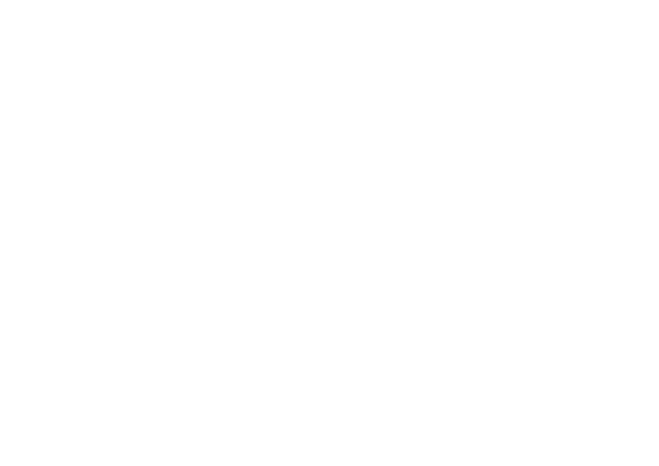
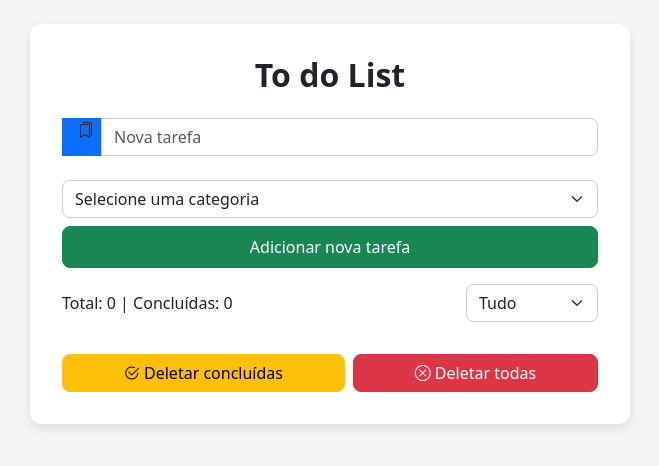
Before and after one commit to Junior010101/ToDoList_ReactJs, a React app: page / in a window 1280 px wide. Shown: the whole page, without its empty margins (310-969 px from the left). Built offline with nearby package versions, Linux system fonts and the light colour scheme.

Commit message:
Base feita

```diff
--- a/package.json
+++ b/package.json
@@ -7,6 +7,8 @@
     "@testing-library/jest-dom": "^6.8.0",
     "@testing-library/react": "^16.3.0",
     "@testing-library/user-event": "^13.5.0",
+    "bootstrap": "^5.3.8",
+    "bootstrap-icons": "^1.13.1",
     "react": "^19.1.1",
     "react-dom": "^19.1.1",
     "react-scripts": "5.0.1",
--- a/public/index.html
+++ b/public/index.html
@@ -9,7 +9,7 @@
       name="description"
       content="Web site created using create-react-app"
     />
-    <title>React App</title>
+    <title>To do List</title>
   </head>
   <body>
     <noscript>You need to enable JavaScript to run this app.</noscript>
--- a/src/index.js
+++ b/src/index.js
@@ -1,3 +1,6 @@
+import 'bootstrap/dist/css/bootstrap.min.css';
+import 'bootstrap/dist/js/bootstrap.bundle.min';
+import 'bootstrap-icons/font/bootstrap-icons.min.css';
 import React from "react";
 import ReactDOM from "react-dom/client";
 import App from "./pages/App";
--- a/src/pages/App.js
+++ b/src/pages/App.js
@@ -1,10 +1,160 @@
+import { useState, useEffect } from "react";
 import "../styles/App.css";
 
 function App() {
+  const [tarefa, setTarefa] = useState("");
+  const [categoria, setCategoria] = useState("");
+  const [filtro, setFiltro] = useState("Tudo");
+  const [tarefas, setTarefas] = useState([]);
+
+  // carregar do localStorage
+  useEffect(() => {
+    const salvas = JSON.parse(localStorage.getItem("tarefas")) || [];
+    setTarefas(salvas);
+  }, []);
+
+  // salvar no localStorage
+  useEffect(() => {
+    localStorage.setItem("tarefas", JSON.stringify(tarefas));
+  }, [tarefas]);
+
+  const adicionarTarefa = (e) => {
+    e.preventDefault();
+    if (!tarefa.trim() || !categoria) return;
+    const nova = {
+      id: Date.now(),
+      texto: tarefa,
+      categoria,
+      concluida: false,
+    };
+    setTarefas([...tarefas, nova]);
+    setTarefa("");
+    setCategoria("");
+  };
+
+  const toggleConcluir = (id) => {
+    setTarefas(
+      tarefas.map((t) =>
+        t.id === id ? { ...t, concluida: !t.concluida } : t
+      )
+    );
+  };
+
+  const deletarTarefa = (id) => {
+    setTarefas(tarefas.filter((t) => t.id !== id));
+  };
+
+  const deletarConcluidas = () => {
+    setTarefas(tarefas.filter((t) => !t.concluida));
+  };
+
+  const deletarTodas = () => {
+    setTarefas([]);
+  };
+
+  const tarefasFiltradas = tarefas.filter((t) => {
+    if (filtro === "Concluídas") return t.concluida;
+    if (filtro === "Pendentes") return !t.concluida;
+    return true;
+  });
+
   return (
-    <>
-      <p></p>
-    </>
+    <div className="container my-4">
+      <h2 className="text-center mb-4">To do List</h2>
+
+      {/* Formulário */}
+      <form
+        onSubmit={adicionarTarefa}
+        className="d-flex flex-column gap-2 mb-3"
+      >
+        <div className="input-group mb-3">
+          <div className="bg-primary ps-3 pe-2 align-center">
+            <i className="bi bi-bookmarks"/>
+          </div>
+          <input
+            type="text"
+            className="form-control"
+            placeholder="Nova tarefa"
+            value={tarefa}
+            onChange={(e) => setTarefa(e.target.value)}
+            required
+          />
+        </div>
+
+        <select
+          className="form-select"
+          value={categoria}
+          onChange={(e) => setCategoria(e.target.value)}
+          required
+        >
+        <option value="" disabled>Selecione uma categoria</option>
+          <option value="Trabalho">Trabalho</option>
+          <option value="Pessoal">Pessoal</option>
+          <option value="Estudos">Estudos</option>
+        </select>
+
+      <button type="submit" className="btn btn-success">Adicionar nova tarefa</button>
+      </form>
+
+      {/* Filtro */}
+      <div className="d-flex justify-content-between align-items-center mb-3">
+        <span>
+          Total: {tarefas.length} | Concluídas:{" "}
+          {tarefas.filter((t) => t.concluida).length}
+        </span>
+        <select
+          className="form-select w-auto"
+          value={filtro}
+          onChange={(e) => setFiltro(e.target.value)}
+        >
+          <option value="Tudo">Tudo</option>
+          <option value="Concluídas">Concluídas</option>
+          <option value="Pendentes">Pendentes</option>
+        </select>
+      </div>
+
+      {/* Lista de tarefas */}
+      <ul className="list-group mb-3">
+        {tarefasFiltradas.map((t) => (
+          <li
+            key={t.id}
+            className="list-group-item d-flex justify-content-between align-items-center"
+          >
+            <div>
+              <input
+                type="checkbox"
+                className="form-check-input me-2"
+                checked={t.concluida}
+                onChange={() => toggleConcluir(t.id)}
+              />
+              <span
+                className={`${
+                  t.concluida ? "text-decoration-line-through text-muted" : ""
+                }`}
+              >
+                {t.texto} <span className="badge bg-secondary">{t.categoria}</span>
+              </span>
+            </div>
+            <button
+              className="btn btn-sm btn-danger"
+              onClick={() => deletarTarefa(t.id)}
+            >
+              <i className="bi bi-trash"></i>
+            </button>
+          </li>
+        ))}
+      </ul>
+
+      {/* Botões de exclusão */}
+      <div className="d-flex gap-2">
+        <button className="btn btn-warning flex-fill" onClick={deletarConcluidas}>
+          <i className="bi bi-check2-circle"></i> Deletar concluídas
+        </button>
+        <button className="btn btn-danger flex-fill" onClick={deletarTodas}>
+          <i className="bi bi-x-circle"></i> Deletar todas
+        </button>
+      </div>
+    </div>
   );
 }
 
--- a/src/styles/App.css
+++ b/src/styles/App.css
@@ -1,38 +1,68 @@
-.App {
-  text-align: center;
+body {
+  background-color: #f5f5f5;
 }
 
-.App-logo {
-  height: 40vmin;
-  pointer-events: none;
+.container {
+  max-width: 600px;
+  background: #fff;
+  padding: 2rem;
+  border-radius: 12px;
+  box-shadow: 0 4px 12px rgba(0, 0, 0, 0.1);
 }
 
-@media (prefers-reduced-motion: no-preference) {
-  .App-logo {
-    animation: App-logo-spin infinite 20s linear;
-  }
+/* título */
+h2 {
+  font-weight: bold;
+  margin-bottom: 1.5rem;
 }
 
-.App-header {
-  background-color: #282c34;
-  min-height: 100vh;
-  display: flex;
-  flex-direction: column;
-  align-items: center;
-  justify-content: center;
-  font-size: calc(10px + 2vmin);
-  color: white;
+/* input e select */
+input.form-control,
+select.form-select {
+  border-radius: 8px;
+  box-shadow: none;
+  border: 1px solid #ccc;
 }
 
-.App-link {
-  color: #61dafb;
+/* botão adicionar */
+button.btn-success {
+  border-radius: 8px;
+  padding: 0.5rem 1.2rem;
+  font-weight: 500;
 }
 
-@keyframes App-logo-spin {
-  from {
-    transform: rotate(0deg);
-  }
-  to {
-    transform: rotate(360deg);
-  }
+/* lista de tarefas */
+.list-group-item {
+  border: none;
+  border-bottom: 1px solid #eee;
+  padding: 0.75rem 0.5rem;
+  display: flex;
+  align-items: center;
+  justify-content: space-between;
 }
+
+.list-group-item:last-child {
+  border-bottom: none;
+}
+
+.list-group-item span {
+  font-size: 0.95rem;
+}
+
+.list-group-item .badge {
+  font-size: 0.7rem;
+  margin-left: 0.5rem;
+  vertical-align: middle;
+}
+
+/* checkbox */
+.form-check-input {
+  cursor: pointer;
+  margin-right: 8px;
+}
+
+/* botões de exclusão */
+.btn-warning, .btn-danger {
+  border-radius: 8px;
+  font-weight: 500;
+}
```
Also changed, not shown: public/favicon.ico, 1 other file.
